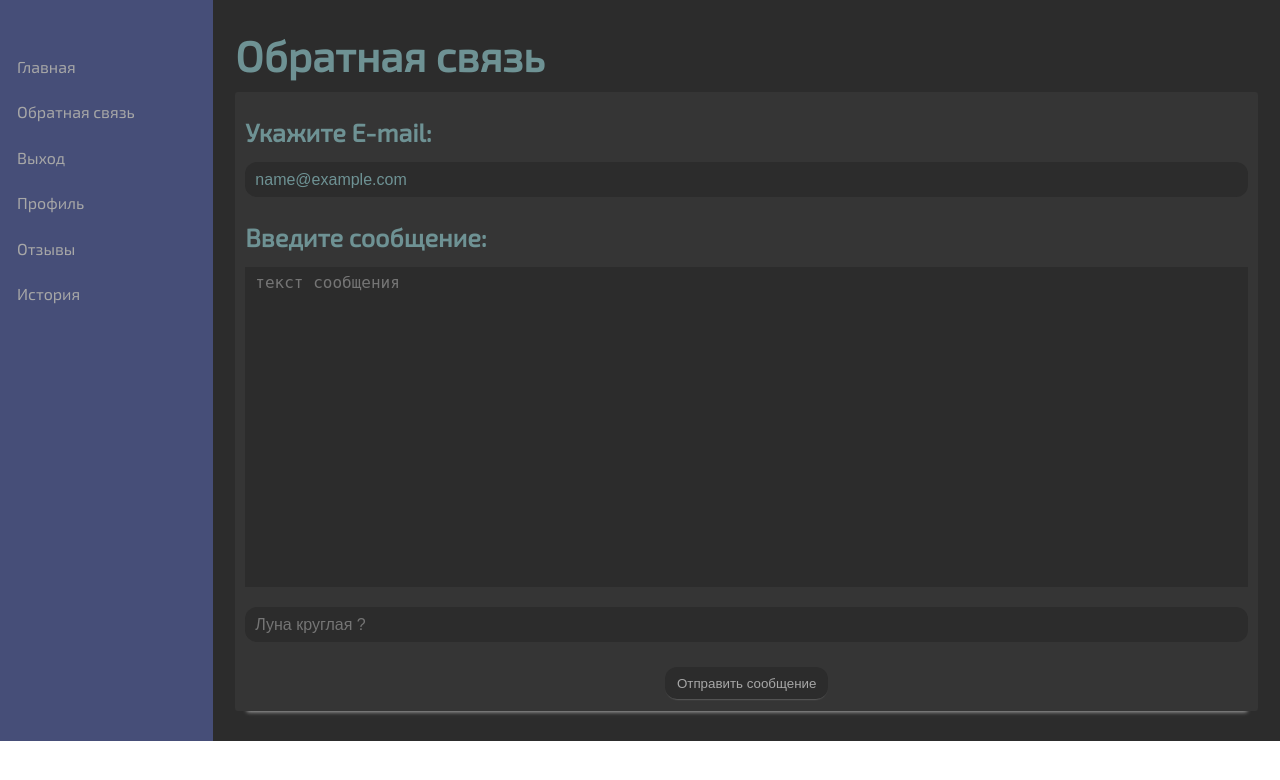
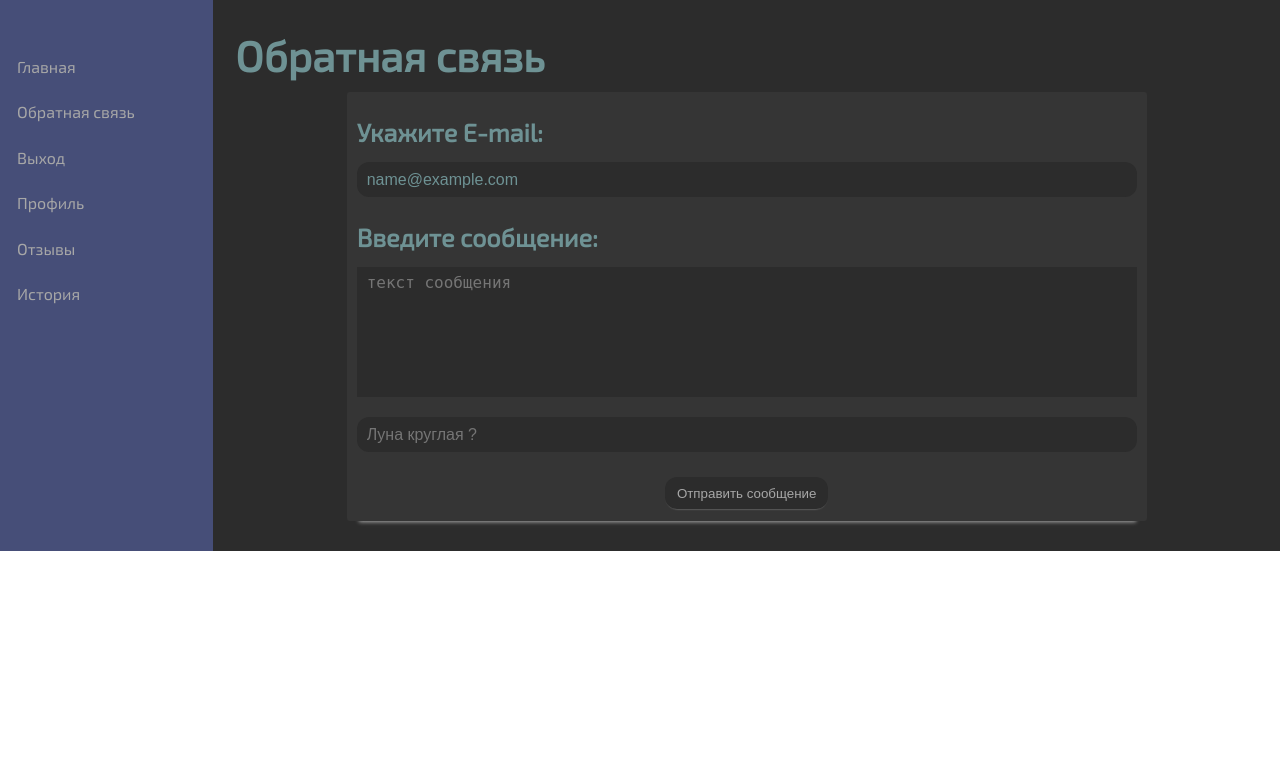
Before and after one commit to Ko2doo/myFirst_SiteEngine, a PHP site: page /contact in a window 1280 px wide. Shown: the top 780 px of the page. Run offline with PHP 8.4, Linux system fonts and the light colour scheme; the visitor is signed in with stand-in values (Sample User, id 1).

Commit message:
Update style's

```diff
--- a/css/main.css
+++ b/css/main.css
@@ -453,15 +453,17 @@ ul.inline li {
 }
 
 #content .block #contactMe {
+  max-width: 800px;
   width: 100%;
   padding: 25px 10px 12px;
+  margin: 0 auto;
   -webkit-border-radius: 3px;
           border-radius: 3px;
   height: auto;
-  display: -webkit-inline-box;
-  display: -webkit-inline-flex;
-  display: -ms-inline-flexbox;
-  display: inline-flex;
+  display: -webkit-box;
+  display: -webkit-flex;
+  display: -ms-flexbox;
+  display: flex;
   -webkit-box-orient: vertical;
   -webkit-box-direction: normal;
   -webkit-flex-direction: column;
@@ -527,7 +529,7 @@ ul.inline li {
 #content .block #contactMe textarea#message {
   resize: none;
   width: 100%;
-  height: 320px;
+  height: 130px;
   padding: 6px 10px;
   outline: none;
   border: none;
```
Also changed, not shown: other parts of css/main.css (+0 -38 lines).
